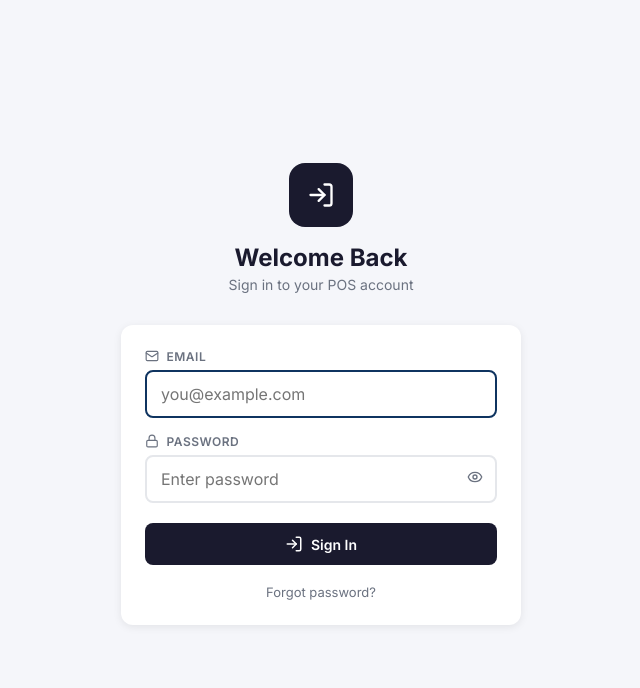
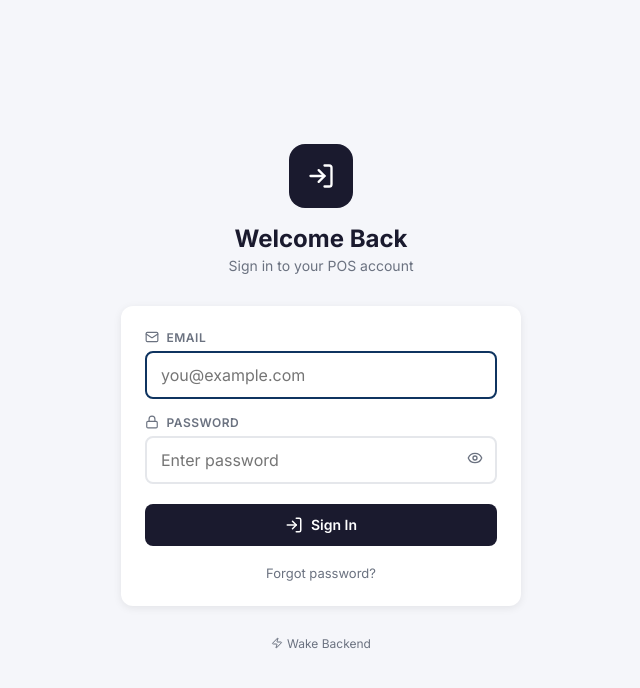
Before and after one commit to Taariqhendricksh1/POS, a React (Vite) app in the folder POS/pos-frontend/: page /login in a window 1280 px wide. Shown: the top 688 px of the page, without its empty margins (319-959 px from the left). Built offline with nearby package versions, Linux system fonts and the light colour scheme; no server answers; the HTML template or start-up script is replaced by a standard one.

Commit message:
feat: Wake Backend button on login screen
- Replace auto wake-up call with manual 'Wake Backend' button on login page
- Small button at bottom of login card with Zap icon
- Awaits /api/health response, shows 'I am awake' or error message
- Health endpoint returns { message: 'I am awake' }

```diff
--- a/POS/pos-frontend/src/App.jsx
+++ b/POS/pos-frontend/src/App.jsx
@@ -144,11 +144,6 @@ function AppLayout() {
 }
 
 export default function App() {
-  // Wake up API/DB on first load (unauthenticated)
-  useEffect(() => {
-    fetch('/api/health').catch(() => {});
-  }, []);
-
   return (
     <AuthProvider>
       <ToastProvider>
--- a/POS/pos-frontend/src/pages/Login.jsx
+++ b/POS/pos-frontend/src/pages/Login.jsx
@@ -1,6 +1,6 @@
 import { useState } from 'react';
 import { useNavigate, Link } from 'react-router-dom';
-import { LogIn, Mail, Lock, Eye, EyeOff } from 'lucide-react';
+import { LogIn, Mail, Lock, Eye, EyeOff, Zap } from 'lucide-react';
 import { useAuth } from '../hooks/useAuth';
 
 export default function Login() {
@@ -9,6 +9,8 @@ export default function Login() {
   const [showPassword, setShowPassword] = useState(false);
   const [error, setError] = useState('');
   const [loading, setLoading] = useState(false);
+  const [waking, setWaking] = useState(false);
+  const [wakeMsg, setWakeMsg] = useState('');
   const { login } = useAuth();
   const navigate = useNavigate();
 
@@ -23,6 +25,20 @@ export default function Login() {
       setError(err.response?.data?.message || 'Invalid email or password');
     } finally {
       setLoading(false);
+    }
+  };
+
+  const handleWake = async () => {
+    setWaking(true);
+    setWakeMsg('');
+    try {
+      const res = await fetch('/api/health');
+      const data = await res.json();
+      setWakeMsg(data.message || 'Backend is awake');
+    } catch {
+      setWakeMsg('Could not reach backend');
+    } finally {
+      setWaking(false);
     }
   };
 
@@ -136,6 +152,37 @@ export default function Login() {
             </Link>
           </div>
         </div>
+
+        <div style={{ textAlign: 'center', marginTop: 24 }}>
+          <button
+            onClick={handleWake}
+            disabled={waking}
+            style={{
+              background: 'none',
+              border: 'none',
+              cursor: waking ? 'wait' : 'pointer',
+              color: 'var(--text-secondary)',
+              fontSize: 12,
+              display: 'inline-flex',
+              alignItems: 'center',
+              gap: 4,
+              padding: '6px 12px',
+              borderRadius: 6,
+              transition: 'color 0.2s',
+            }}
+          >
+            {waking ? (
+              <><span className="spinner" style={{ width: 12, height: 12, borderWidth: 2 }} /> Waking backend...</>
+            ) : (
+              <><Zap size={12} /> Wake Backend</>
+            )}
+          </button>
+          {wakeMsg && (
+            <div style={{ fontSize: 11, color: wakeMsg.includes('Could not') ? 'var(--danger)' : 'var(--success, #16a34a)', marginTop: 4 }}>
+              {wakeMsg}
+            </div>
+          )}
+        </div>
       </div>
     </div>
   );
```
Also changed, not shown: 1 other file (tests, documents, lock files or other folders).
